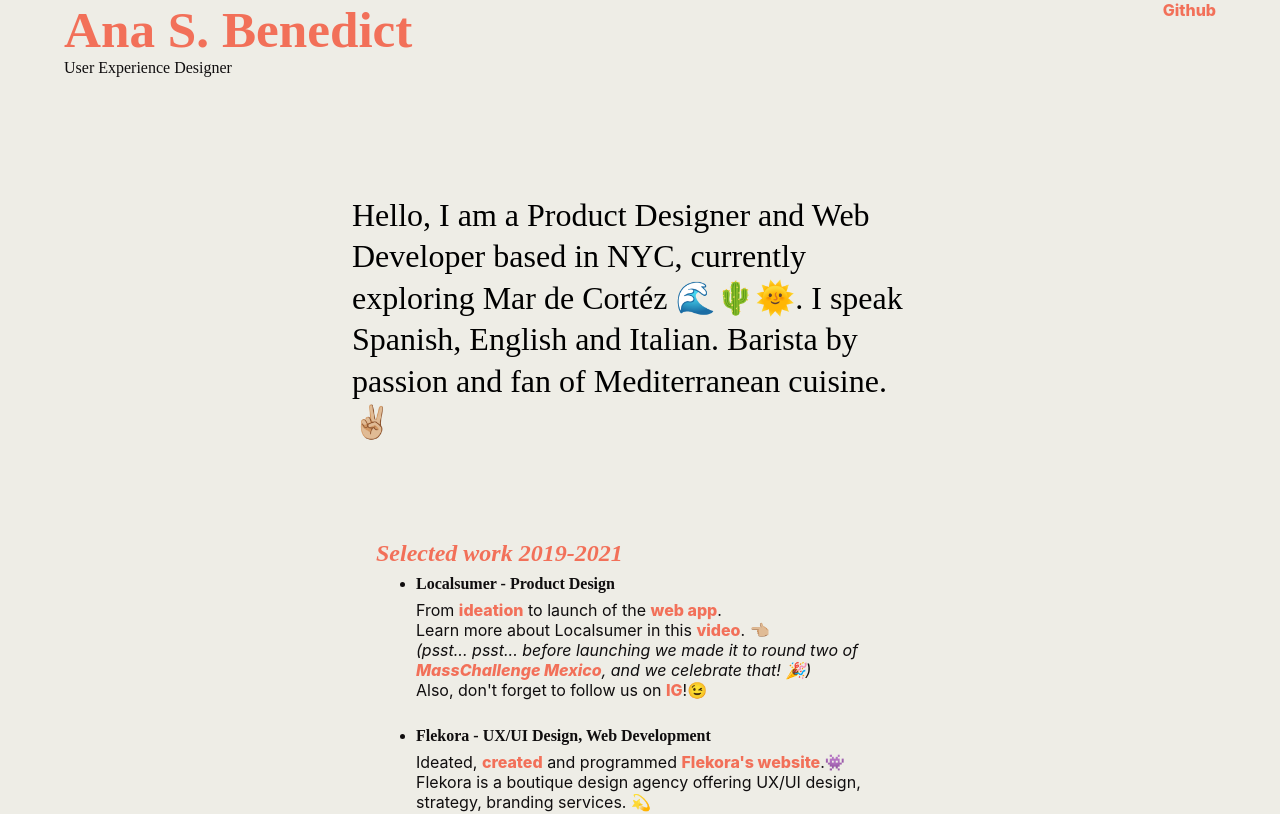
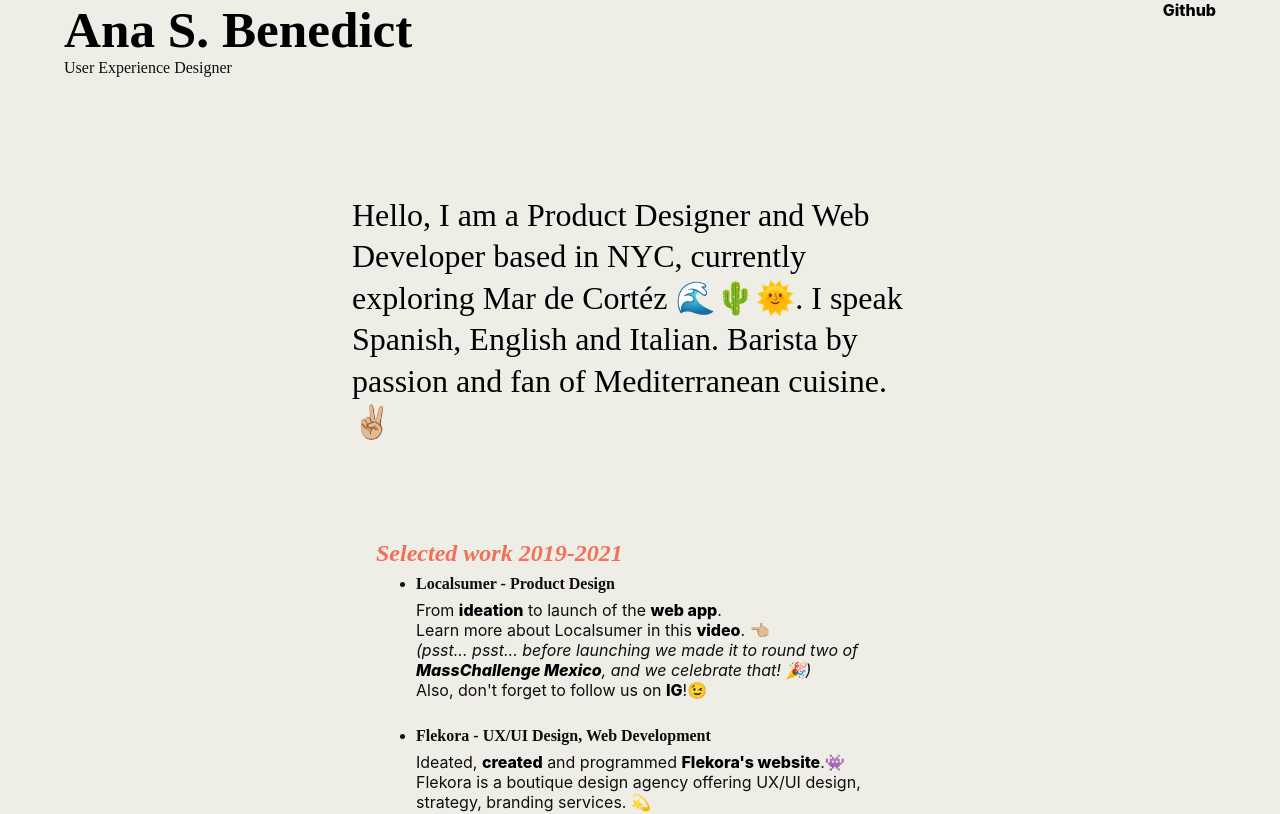
Before and after one commit to makeespresso/cookies, a React (Create React App) app: page / in a window 1280 px wide. Shown: the top 814 px of the page. Built offline with nearby package versions, Linux system fonts and the light colour scheme.

Commit message:
fixed titles

```diff
--- a/src/App.css
+++ b/src/App.css
@@ -122,7 +122,7 @@ font-weight: 600;
 a{
   text-decoration: none;
   font-weight: 800;
-  color:#F27059;
+  color:#000;
 }
 a:visited {
   color:#000;
@@ -168,8 +168,6 @@ justify-content: space-between;
   width:33%;
   height: 100%;
   font-family: 'Playfair Display', serif;
-
-
 }
 
 .ThirdWidthIntroHeader{
--- a/src/components/Navbar.jsx
+++ b/src/components/Navbar.jsx
@@ -21,7 +21,6 @@
 import React, { Component } from "react";
 
 
-
 export default class Navbar extends Component {
   render() {
     return (
```
